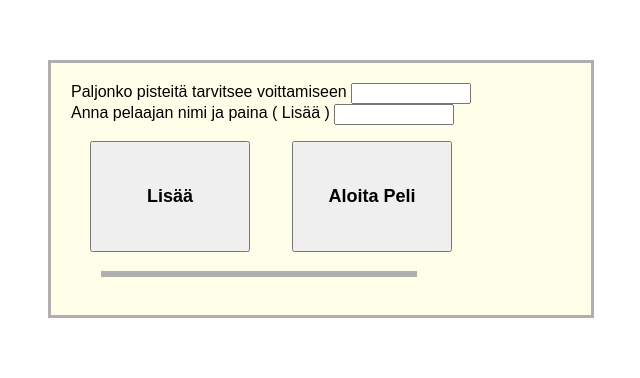
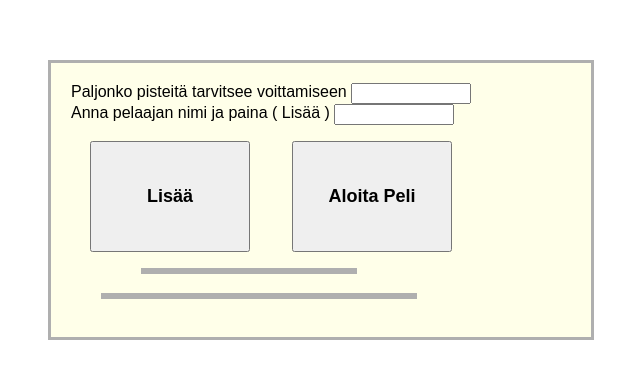
Before and after one commit to Makko420/Sikanoppa2, a plain HTML site: page index.html in a window 1280 px wide. Both pictures are taken after a click on the button "Lisää". Shown: the whole page, without its empty margins (20-660 px from the left). Drawn offline with Linux system fonts and the light colour scheme.

Commit message:
lisäsin alku menuun pelaajat listan

```diff
--- a/index.html
+++ b/index.html
@@ -23,6 +23,9 @@
             <button onclick="game()">
                 <h6>Aloita Peli</h6>
             </button>
+        </div>
+        <div>
+            <p id="ff"></p>
         </div>
         <div>
             <h3 id="optAlert"></h3>
--- a/stupid.js
+++ b/stupid.js
@@ -104,12 +104,16 @@ function addPlayer() {
     players.push(document.getElementById("add").value);
     scores.push(0);
     let text = "<ul>";
+    let text2 = "<ul>";
     players.forEach(spare);
     text += "</ul>";
+    text2 += "</ul>";
     document.getElementById("b").innerHTML = text;
+    document.getElementById("ff").innerHTML = text2;
 
     function spare(value) {
         text += "<li id=" + yesnt + ">" + value + "</li>";
+        text2 += "<li>" + value + "</li>";
         yesnt += 1;
     }
 }
```
